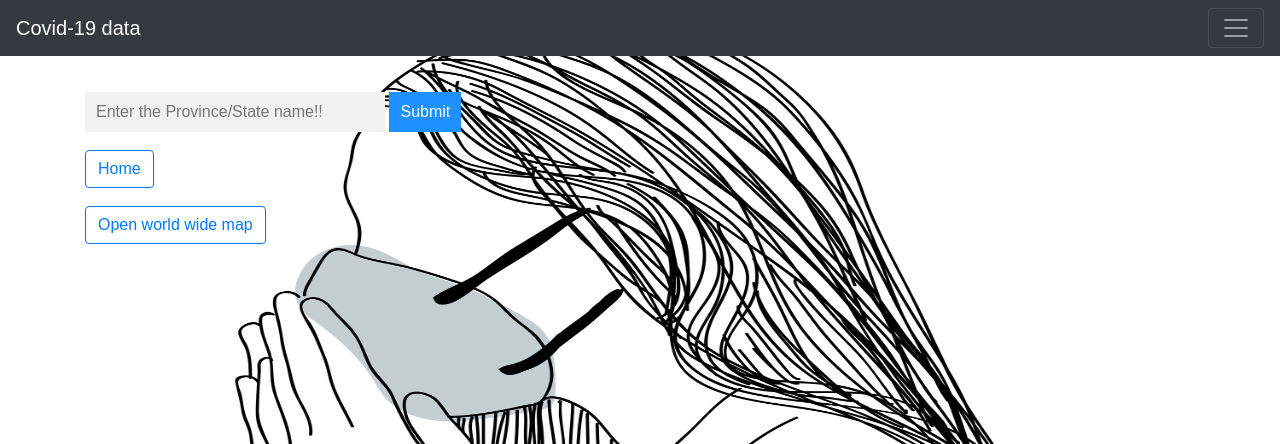
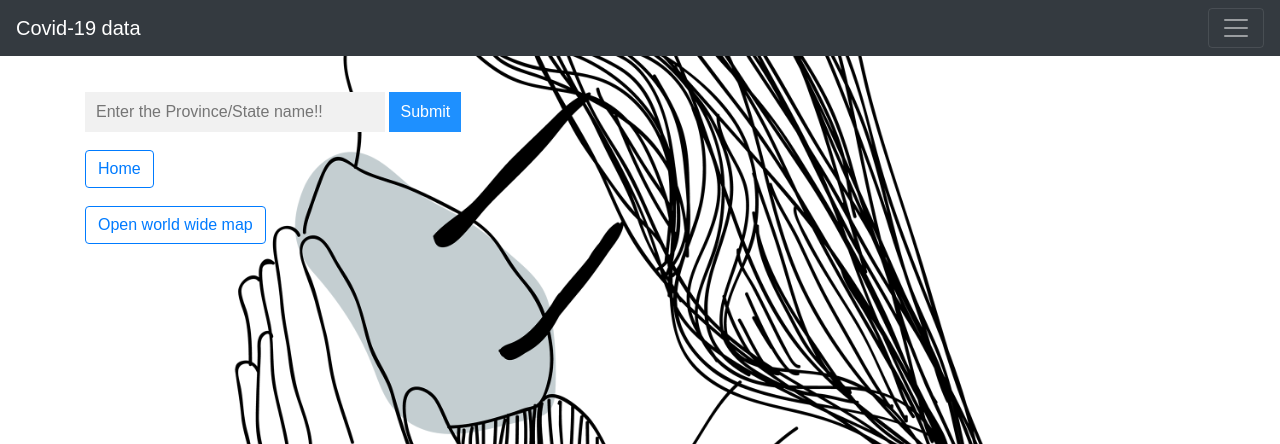
Before and after one commit to Saketh-Chandra/Covid-19_website, a Flask app: template templates/list_of_state.html in a window 1280 px wide. Shown: the top 444 px of the page. Run offline with Flask 2, Linux system fonts and the light colour scheme; the template is opened without the code that fills it, so the values that code supplies are empty; some libraries are stand-ins or nearby versions.

Commit message:
01/02/2021

```diff
--- a/templates/list_of_state.html
+++ b/templates/list_of_state.html
@@ -4,9 +4,10 @@
     <style>
         body {
             background-image: url({{ url_for('static', filename='images/background.png') }});
+            background-position: center center;
             background-repeat: no-repeat;
             background-attachment: fixed;
-            background-size: 100% 100%;
+            background-size: cover;
         }
     </style>
     <meta name="viewport" content="width=device-width, initial-scale=1.0">
```
